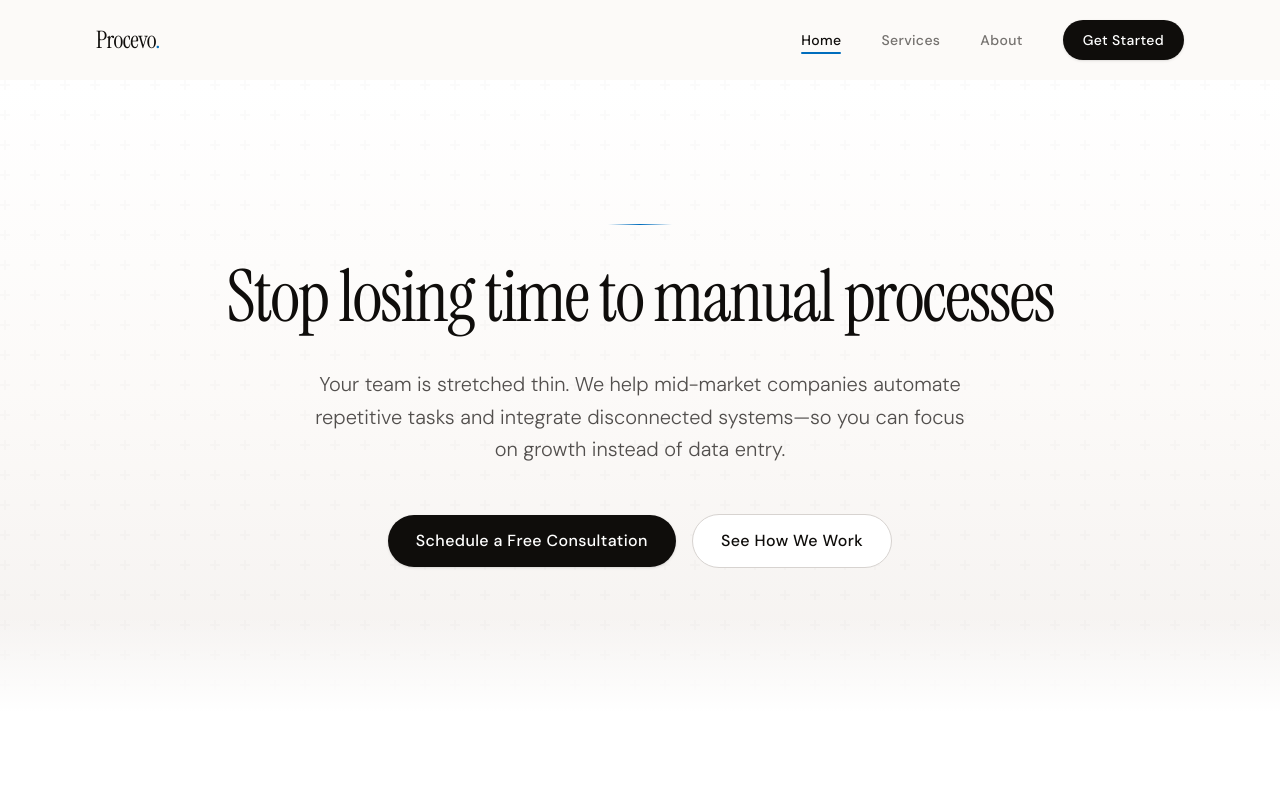
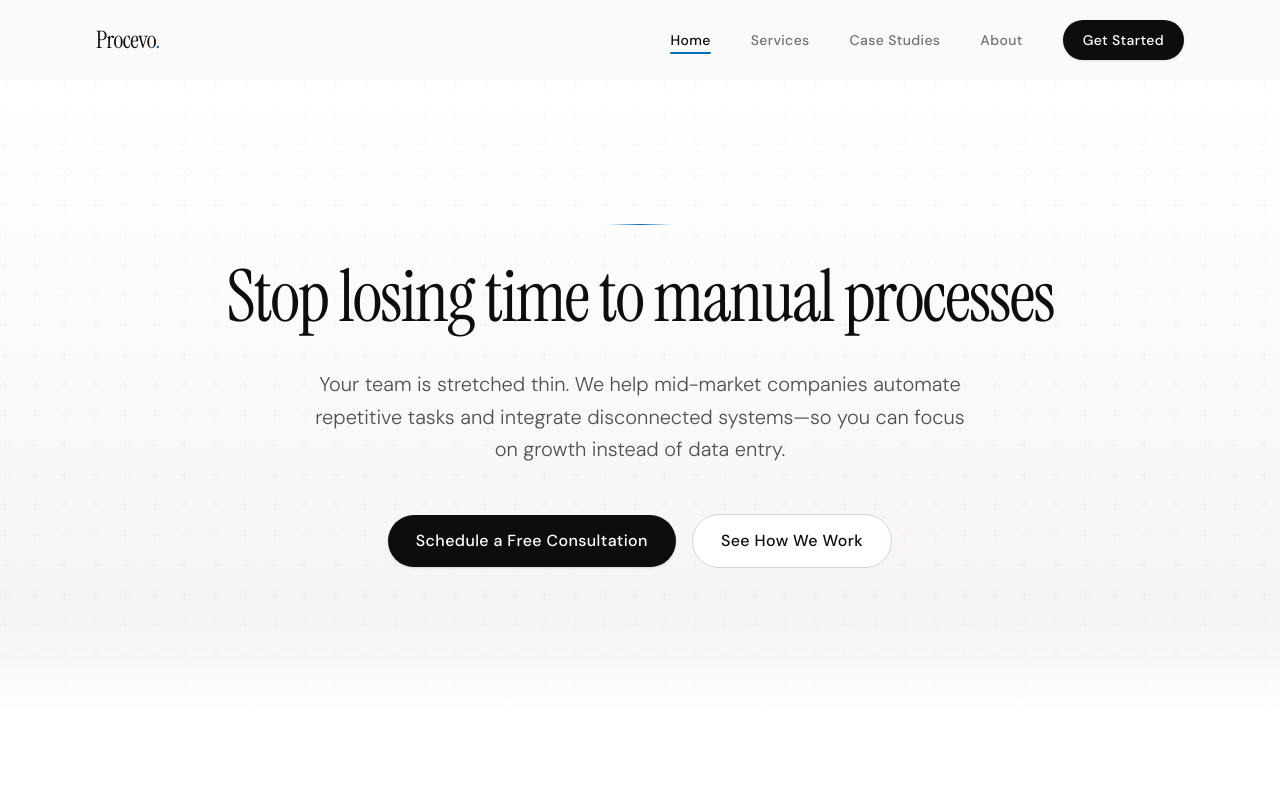
Before and after one commit to jakeschaaf/ProcevoAIWeb, a Next.js app: page / in a window 1280 px wide. Shown: the top 800 px of the page. Built offline with nearby package versions, Linux system fonts and the light colour scheme.

Commit message:
feat(03-02): add Case Studies link to navigation
- Insert Case Studies between Services and About
- Link to /case-studies page
- Automatically renders in both desktop and mobile navigation

```diff
--- a/components/navigation.tsx
+++ b/components/navigation.tsx
@@ -9,6 +9,7 @@ import { Button } from '@/components/ui/button';
 const navItems = [
   { href: '/', label: 'Home' },
   { href: '/services', label: 'Services' },
+  { href: '/case-studies', label: 'Case Studies' },
   { href: '/about', label: 'About' },
 ];
 
```
